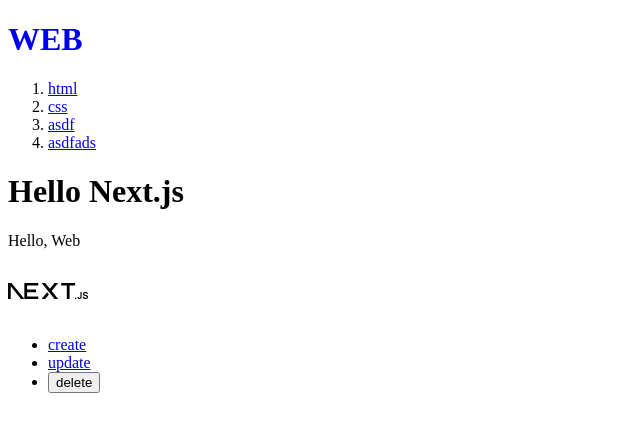
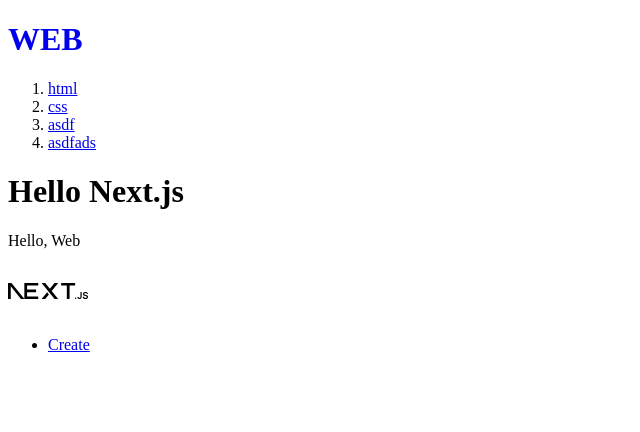
Before and after one commit to sangjinsu/nextapp, a Next.js app: page / in a window 1280 px wide. Shown: the top 432 px of the page, without its empty margins (0-640 px from the left). Built offline with nearby package versions, Linux system fonts and the light colour scheme; data requests are answered from the project's data file.

Commit message:
✨ control function show

```diff
--- /dev/null
+++ b/src/app/Control.js
@@ -0,0 +1,16 @@
+"use client"
+import Link from 'next/link';
+import {useParams} from 'next/navigation';
+
+export function Control() {
+    const params = useParams();
+    const id = params.id;
+    return (
+        <ul>
+            {id ? <>
+                <li><Link href={"/update/" + id}>Update</Link></li>
+                <li><input type="button" value="delete"/></li>
+            </> : <li><Link href="/create">Create</Link></li>}
+        </ul>
+    );
+}
--- a/src/app/layout.js
+++ b/src/app/layout.js
@@ -1,6 +1,7 @@
 import "./globals.css";
 import Link from "next/link";
 import "./globals.css"
+import {Control} from "@/app/Control";
 
 export const metadata = {
     title: "Web tutorial",
@@ -22,13 +23,7 @@
             })}
         </ol>
         {children}
-        <ul>
-            <li><Link href="/create">create</Link></li>
-            <li><Link href="/update/id">update</Link></li>
-            <li>
-                <button>delete</button>
-            </li>
-        </ul>
+        <Control/>
         </body>
         </html>
     );
```
